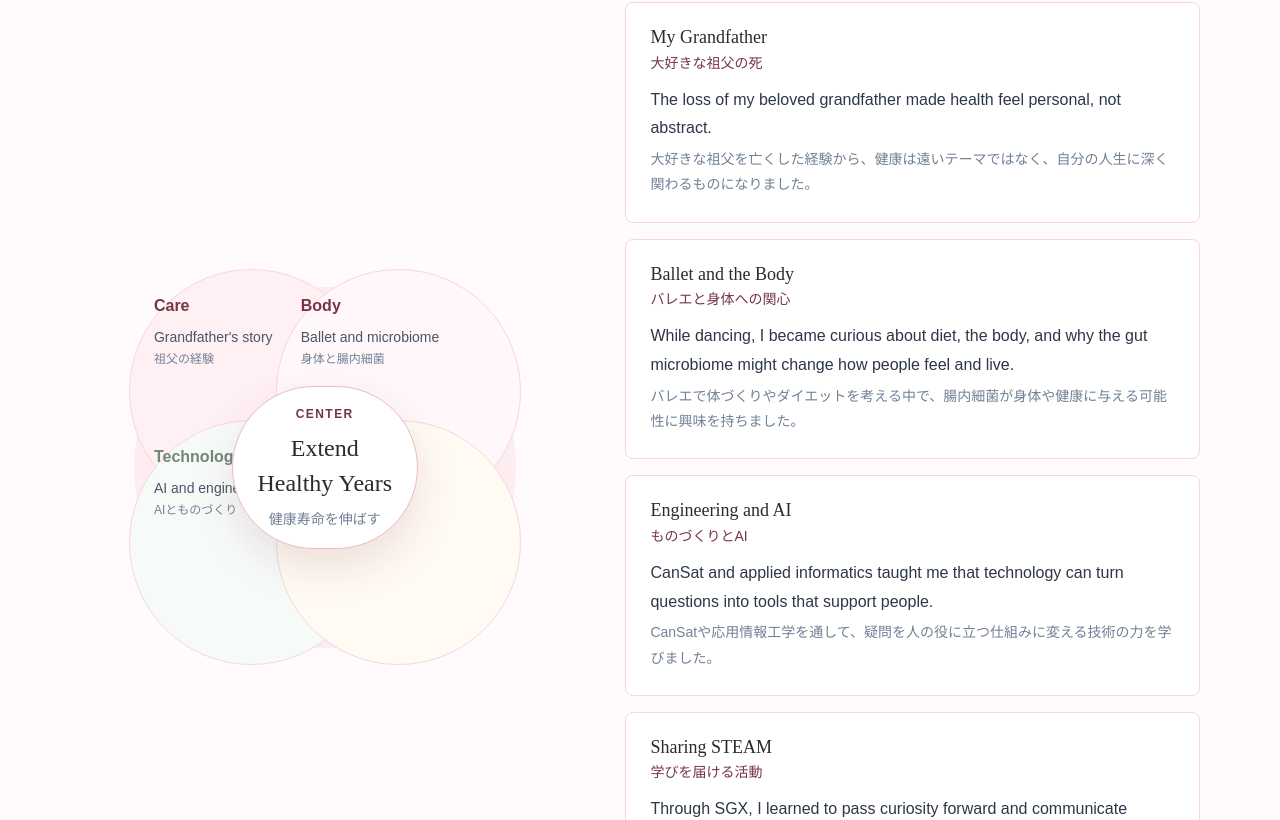
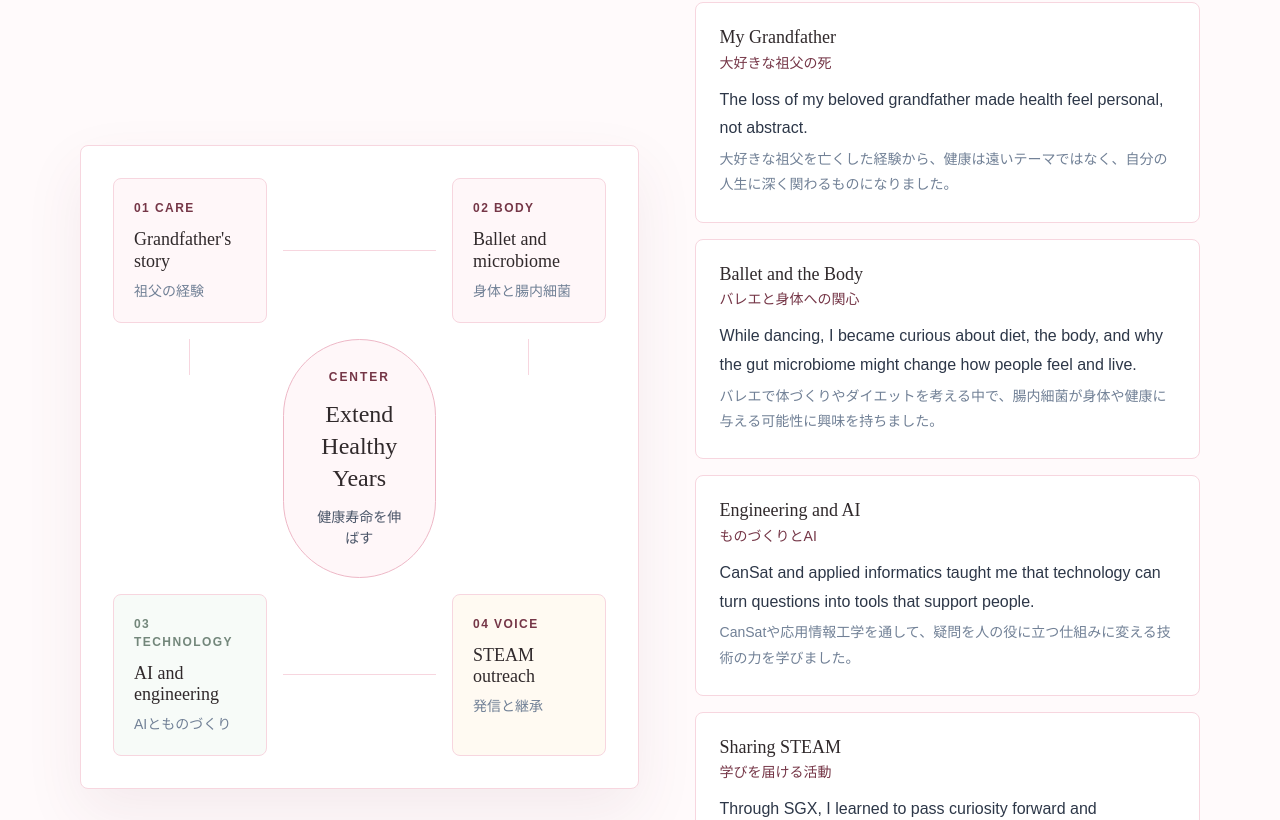
Before and after one commit to Sherry-misato/Misato-Hayashi-sherry-portfolio, a Next.js app: page / in a window 1280 px wide. Shown: the part 1860-2680 px from the top of the page. Built offline with nearby package versions, Linux system fonts and the light colour scheme.

Commit message:
Refine life map design

```diff
--- a/app/page.tsx
+++ b/app/page.tsx
@@ -250,36 +250,64 @@ export default function Home() {
           <Text color="rose.700" fontSize="sm" letterSpacing=".12em">LIFE MAP</Text>
           <Heading mt={3} fontSize={{ base: "3xl", md: "4xl" }} fontWeight="500">What My Experiences Point Toward</Heading>
           <Text mt={2} color="gray.500">経験の中心にあるもの</Text>
-          <Grid templateColumns={{ base: "1fr", lg: ".92fr 1.08fr" }} gap={{ base: 10, lg: 14 }} alignItems="center" mt={10}>
-            <Box position="relative" minH={{ base: "360px", md: "430px" }}>
-              <Box position="absolute" inset={{ base: "10% 8%", md: "8% 11%" }} borderRadius="full" bg="rose.100" opacity=".82" />
-              <Box position="absolute" top={{ base: "5%", md: "4%" }} left={{ base: "8%", md: "10%" }} w={{ base: "54%", md: "50%" }} aspectRatio={1} borderRadius="full" bg="#fff0f4" border="1px solid" borderColor="rose.200" p={6}>
-                <Text color="rose.700" fontWeight="bold">Care</Text>
-                <Text mt={2} color="gray.600" fontSize="sm" lineHeight="1.7">Grandfather&apos;s story</Text>
-                <Text color="gray.500" fontSize="xs">祖父の経験</Text>
+          <Grid templateColumns={{ base: "1fr", lg: "1.05fr .95fr" }} gap={{ base: 10, lg: 14 }} alignItems="center" mt={10}>
+            <Box bg="white" border="1px solid" borderColor="rose.200" borderRadius="8px" p={{ base: 5, md: 8 }} boxShadow="0 24px 60px rgba(117,54,71,.08)">
+              <Box display={{ base: "none", md: "block" }}>
+                <Grid templateColumns="1fr 1fr 1fr" templateRows="auto auto auto" gap={4} alignItems="stretch">
+                  <Box bg="#fff7f9" border="1px solid" borderColor="rose.200" borderRadius="8px" p={5}>
+                    <Text color="rose.700" fontSize="xs" letterSpacing=".12em" fontWeight="bold">01 CARE</Text>
+                    <Heading as="p" mt={3} fontSize="lg" fontWeight="500">Grandfather&apos;s story</Heading>
+                    <Text mt={2} color="gray.500" fontSize="sm">祖父の経験</Text>
+                  </Box>
+                  <Box borderBottom="1px solid" borderColor="rose.200" alignSelf="center" />
+                  <Box bg="#fff7f9" border="1px solid" borderColor="rose.200" borderRadius="8px" p={5}>
+                    <Text color="rose.700" fontSize="xs" letterSpacing=".12em" fontWeight="bold">02 BODY</Text>
+                    <Heading as="p" mt={3} fontSize="lg" fontWeight="500">Ballet and microbiome</Heading>
+                    <Text mt={2} color="gray.500" fontSize="sm">身体と腸内細菌</Text>
+                  </Box>
+                  <Box borderRight="1px solid" borderColor="rose.200" justifySelf="center" h="36px" />
+                  <Flex bg="rose.50" border="1px solid" borderColor="rose.300" borderRadius="full" minH="190px" align="center" justify="center" textAlign="center" p={7}>
+                    <Box>
+                      <Text color="rose.700" fontSize="xs" letterSpacing=".16em" fontWeight="bold">CENTER</Text>
+                      <Heading as="p" mt={3} fontSize={{ md: "2xl" }} fontWeight="500" lineHeight="1.35">Extend<br />Healthy Years</Heading>
+                      <Text mt={3} color="gray.600" fontSize="sm">健康寿命を伸ばす</Text>
+                    </Box>
+                  </Flex>
+                  <Box borderLeft="1px solid" borderColor="rose.200" justifySelf="center" h="36px" />
+                  <Box bg="#f7fbf8" border="1px solid" borderColor="rose.200" borderRadius="8px" p={5}>
+                    <Text color="sage" fontSize="xs" letterSpacing=".12em" fontWeight="bold">03 TECHNOLOGY</Text>
+                    <Heading as="p" mt={3} fontSize="lg" fontWeight="500">AI and engineering</Heading>
+                    <Text mt={2} color="gray.500" fontSize="sm">AIとものづくり</Text>
+                  </Box>
+                  <Box borderTop="1px solid" borderColor="rose.200" alignSelf="center" />
+                  <Box bg="#fffaf2" border="1px solid" borderColor="rose.200" borderRadius="8px" p={5}>
+                    <Text color="rose.700" fontSize="xs" letterSpacing=".12em" fontWeight="bold">04 VOICE</Text>
+                    <Heading as="p" mt={3} fontSize="lg" fontWeight="500">STEAM outreach</Heading>
+                    <Text mt={2} color="gray.500" fontSize="sm">発信と継承</Text>
+                  </Box>
+                </Grid>
               </Box>
-              <Box position="absolute" top={{ base: "5%", md: "4%" }} right={{ base: "8%", md: "10%" }} w={{ base: "54%", md: "50%" }} aspectRatio={1} borderRadius="full" bg="#fff7f9" border="1px solid" borderColor="rose.200" p={6}>
-                <Text color="rose.700" fontWeight="bold">Body</Text>
-                <Text mt={2} color="gray.600" fontSize="sm" lineHeight="1.7">Ballet and microbiome</Text>
-                <Text color="gray.500" fontSize="xs">身体と腸内細菌</Text>
-              </Box>
-              <Box position="absolute" bottom={{ base: "5%", md: "4%" }} left={{ base: "8%", md: "10%" }} w={{ base: "54%", md: "50%" }} aspectRatio={1} borderRadius="full" bg="#f7fbf8" border="1px solid" borderColor="rose.200" p={6}>
-                <Text color="sage" fontWeight="bold">Technology</Text>
-                <Text mt={2} color="gray.600" fontSize="sm" lineHeight="1.7">AI and engineering</Text>
-                <Text color="gray.500" fontSize="xs">AIとものづくり</Text>
-              </Box>
-              <Box position="absolute" bottom={{ base: "5%", md: "4%" }} right={{ base: "8%", md: "10%" }} w={{ base: "54%", md: "50%" }} aspectRatio={1} borderRadius="full" bg="#fffaf2" border="1px solid" borderColor="rose.200" p={6}>
-                <Text color="rose.700" fontWeight="bold">Voice</Text>
-                <Text mt={2} color="gray.600" fontSize="sm" lineHeight="1.7">STEAM outreach</Text>
-                <Text color="gray.500" fontSize="xs">発信と継承</Text>
-              </Box>
-              <Flex position="absolute" inset="31%" borderRadius="full" bg="white" border="1px solid" borderColor="rose.300" boxShadow="0 18px 40px rgba(117,54,71,.13)" align="center" justify="center" textAlign="center" p={6}>
-                <Box>
-                  <Text color="rose.700" fontSize="xs" letterSpacing=".12em" fontWeight="bold">CENTER</Text>
-                  <Heading as="p" mt={2} fontSize={{ base: "xl", md: "2xl" }} fontWeight="500" lineHeight="1.45">Extend Healthy Years</Heading>
-                  <Text mt={2} color="gray.500" fontSize="sm">健康寿命を伸ばす</Text>
-                </Box>
-              </Flex>
+              <Stack display={{ base: "flex", md: "none" }} spacing={4}>
+                <Flex bg="rose.50" border="1px solid" borderColor="rose.300" borderRadius="8px" minH="150px" align="center" justify="center" textAlign="center" p={6}>
+                  <Box>
+                    <Text color="rose.700" fontSize="xs" letterSpacing=".16em" fontWeight="bold">CENTER</Text>
+                    <Heading as="p" mt={2} fontSize="2xl" fontWeight="500" lineHeight="1.35">Extend Healthy Years</Heading>
+                    <Text mt={2} color="gray.600" fontSize="sm">健康寿命を伸ばす</Text>
+                  </Box>
+                </Flex>
+                {[
+                  ["01 CARE", "Grandfather's story", "祖父の経験", "rose.700"],
+                  ["02 BODY", "Ballet and microbiome", "身体と腸内細菌", "rose.700"],
+                  ["03 TECHNOLOGY", "AI and engineering", "AIとものづくり", "sage"],
+                  ["04 VOICE", "STEAM outreach", "発信と継承", "rose.700"],
+                ].map(([label, title, ja, color]) => (
+                  <Box key={label} bg="white" border="1px solid" borderColor="rose.200" borderRadius="8px" p={5}>
+                    <Text color={color} fontSize="xs" letterSpacing=".12em" fontWeight="bold">{label}</Text>
+                    <Heading as="p" mt={2} fontSize="lg" fontWeight="500">{title}</Heading>
+                    <Text mt={1} color="gray.500" fontSize="sm">{ja}</Text>
+                  </Box>
+                ))}
+              </Stack>
             </Box>
             <Stack spacing={4}>
               {lifeMapItems.map((item) => (
```
